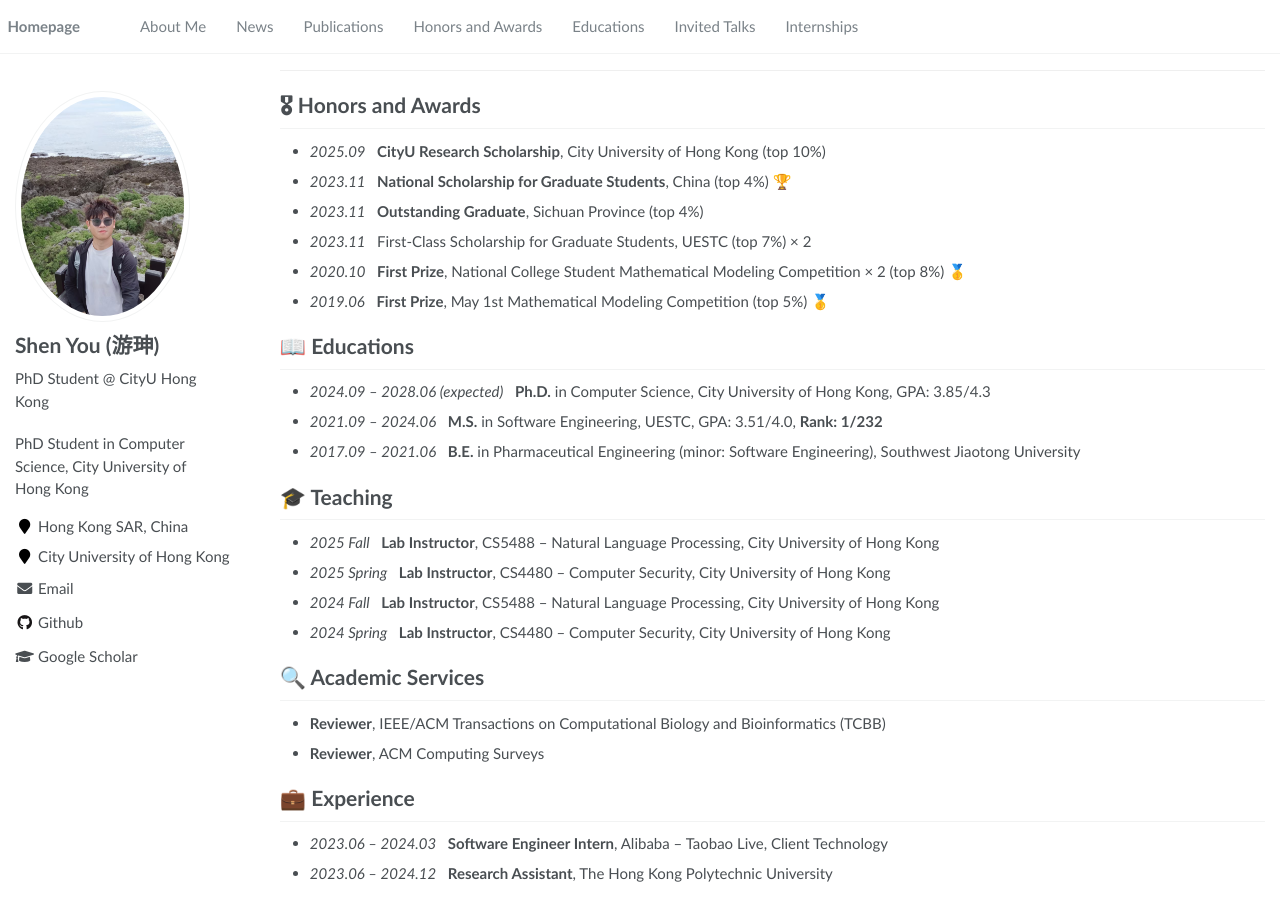
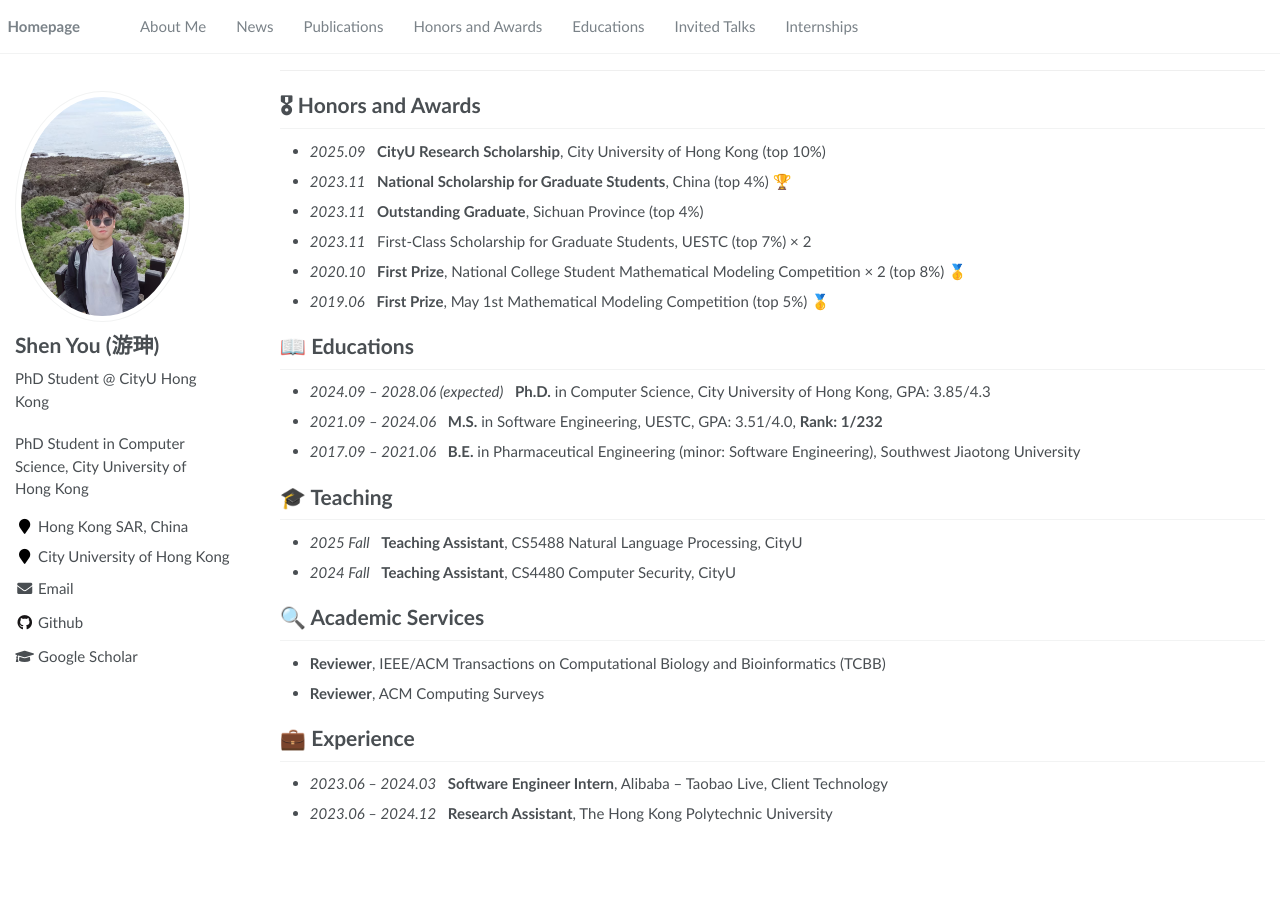
Before and after one commit to youshengithub/youshengit.github.io, a Jekyll site: the page built from _pages/about.md, in a window 1280 px wide and 900 px high, scrolled down 1434 px. Built offline with Jekyll 4.4.1, drawn with Linux system fonts in a browser that asks for light colours; after the commit the page ends 2274 px from its top, so only the background shows below that.

Commit message:
Teaching: fall semester only, compact format

```diff
--- a/_pages/about.md
+++ b/_pages/about.md
@@ -87,10 +87,8 @@ We propose a query-efficient black-box adversarial attack against defensive DNNs
 - *2017.09 – 2021.06* &nbsp; **B.E.** in Pharmaceutical Engineering (minor: Software Engineering), Southwest Jiaotong University
 
 # 🎓 Teaching
-- *2025 Fall* &nbsp; **Lab Instructor**, CS5488 – Natural Language Processing, City University of Hong Kong
-- *2025 Spring* &nbsp; **Lab Instructor**, CS4480 – Computer Security, City University of Hong Kong
-- *2024 Fall* &nbsp; **Lab Instructor**, CS5488 – Natural Language Processing, City University of Hong Kong
-- *2024 Spring* &nbsp; **Lab Instructor**, CS4480 – Computer Security, City University of Hong Kong
+- *2025 Fall* &nbsp; **Teaching Assistant**, CS5488 Natural Language Processing, CityU
+- *2024 Fall* &nbsp; **Teaching Assistant**, CS4480 Computer Security, CityU
 
 # 🔍 Academic Services
 - **Reviewer**, IEEE/ACM Transactions on Computational Biology and Bioinformatics (TCBB)
```
